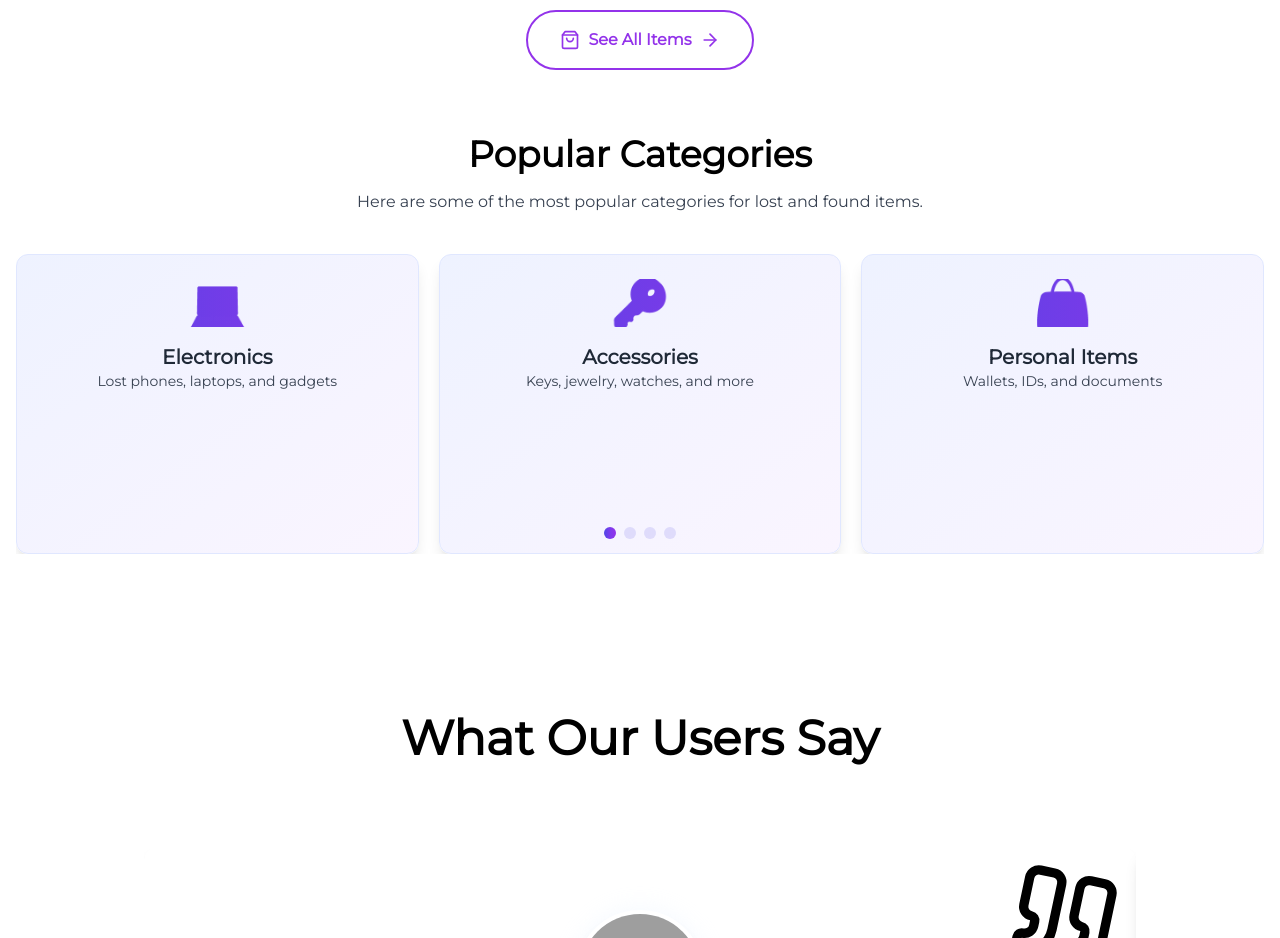
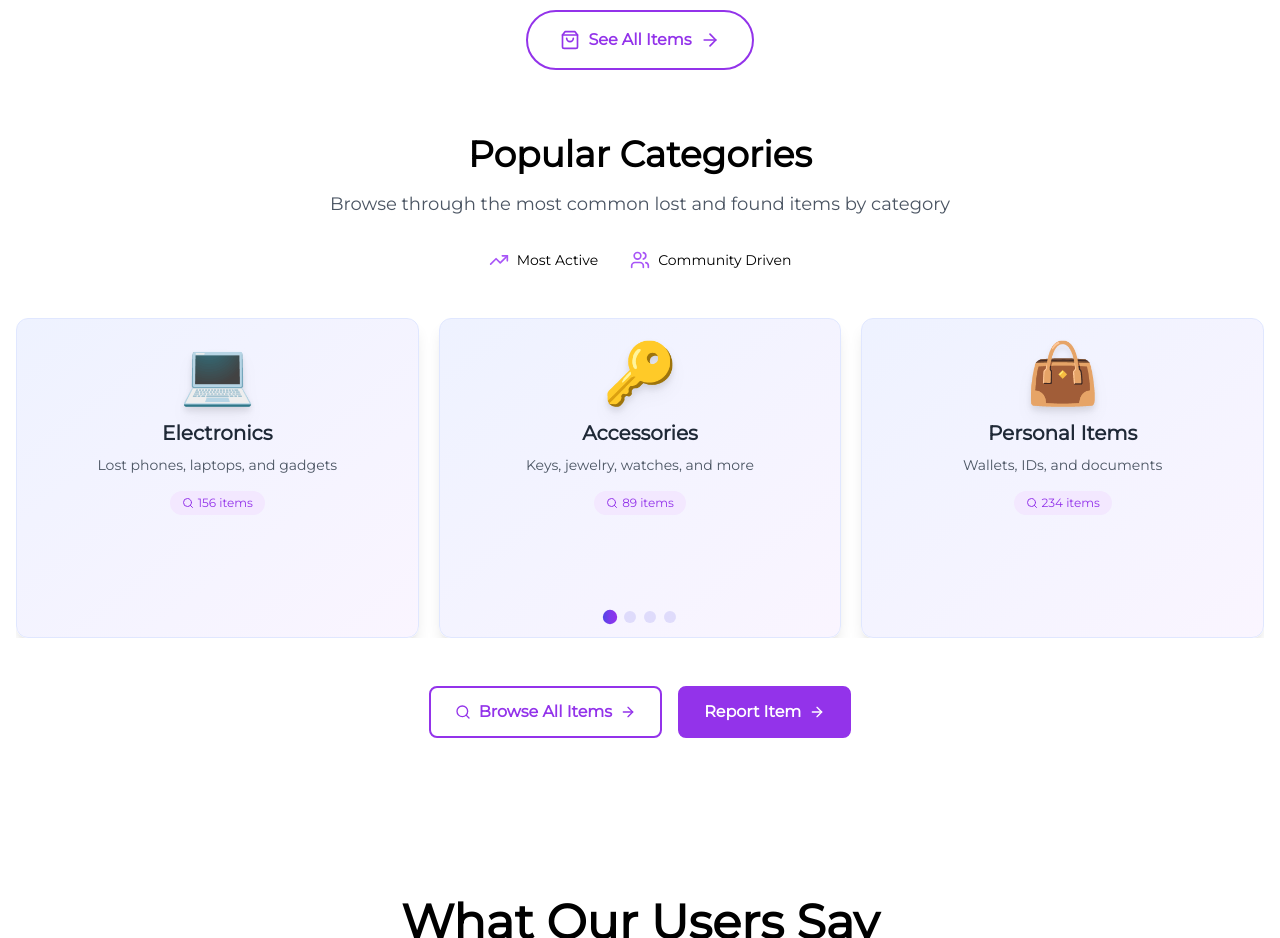
Before and after one commit to AyshaUrmi0/FindConnect, a React (Vite) app: page / in a window 1280 px wide. Shown: the part 860-1798 px from the top of the page. Built offline with nearby package versions, Linux system fonts and the light colour scheme; no server answers; grey boxes are pictures that could not be loaded.

Commit message:
Enhance PopularCategories component with improved UI and functionality

```diff
--- a/src/pages/Home/PopularCategories.jsx
+++ b/src/pages/Home/PopularCategories.jsx
@@ -1,34 +1,112 @@
-import React, { useContext } from 'react';
+import React, { useContext, useState, useEffect } from 'react';
 import { ThemeContext } from '../../context/Authcontext/ThemeContext';
 import { motion } from "framer-motion";
 import { Swiper, SwiperSlide } from "swiper/react";
 import { FreeMode, Pagination } from "swiper/modules";
+import { Link } from 'react-router-dom';
+import { ArrowRight, Search, TrendingUp, Users } from 'lucide-react';
 import "swiper/css";
 import "swiper/css/free-mode";
 import "swiper/css/pagination";
 
 const categories = [
-  { name: "Electronics", description: "Lost phones, laptops, and gadgets", icon: "💻" },
-  { name: "Accessories", description: "Keys, jewelry, watches, and more", icon: "🔑" },
-  { name: "Personal Items", description: "Wallets, IDs, and documents", icon: "👜" },
-  { name: "Pets", description: "Missing or found pets", icon: "🐾" },
-  { name: "Bags", description: "Backpacks, suitcases, and handbags", icon: "🎒" },
-  { name: "Documents", description: "Passports, licenses, and certificates", icon: "📄" },
+  {
+    name: "Electronics",
+    description: "Lost phones, laptops, and gadgets",
+    icon: "💻",
+    color: "from-blue-500 to-cyan-500",
+    count: 156
+  },
+  {
+    name: "Accessories",
+    description: "Keys, jewelry, watches, and more",
+    icon: "🔑",
+    color: "from-purple-500 to-pink-500",
+    count: 89
+  },
+  {
+    name: "Personal Items",
+    description: "Wallets, IDs, and documents",
+    icon: "👜",
+    color: "from-green-500 to-emerald-500",
+    count: 234
+  },
+  {
+    name: "Pets",
+    description: "Missing or found pets",
+    icon: "🐾",
+    color: "from-orange-500 to-red-500",
+    count: 45
+  },
+  {
+    name: "Bags",
+    description: "Backpacks, suitcases, and handbags",
+    icon: "🎒",
+    color: "from-indigo-500 to-purple-500",
+    count: 123
+  },
+  {
+    name: "Documents",
+    description: "Passports, licenses, and certificates",
+    icon: "📄",
+    color: "from-yellow-500 to-orange-500",
+    count: 78
+  },
 ];
 
 const PopularCategories = () => {
   const { theme } = useContext(ThemeContext);
+  const [hoveredIndex, setHoveredIndex] = useState(null);
+  const [isVisible, setIsVisible] = useState(false);
+
+  useEffect(() => {
+    setIsVisible(true);
+  }, []);
+
+  const handleCategoryClick = (categoryName) => {
+    // Navigate to filtered items view
+    window.location.href = `/allItems?category=${encodeURIComponent(categoryName)}`;
+  };
 
   return (
     <div className={`container px-4 mx-auto my-16 ${theme === 'dark' ? ' text-white' : ' text-black'}`}>
-      <h2 className={`mb-4 text-4xl font-bold text-center ${
+      <motion.div
+        initial={{ opacity: 0, y: 30 }}
+        animate={{ opacity: isVisible ? 1 : 0, y: isVisible ? 0 : 30 }}
+        transition={{ duration: 0.6 }}
+        className="text-center mb-12"
+      >
+        <h2 className={`mb-4 text-4xl font-bold ${
           theme === 'dark' ? 'text-white' : 'text-black'
         }`}>
           Popular Categories
         </h2>
-      <p className={`text-center ${theme === 'dark' ? 'text-white' : 'text-gray-700'}`}>
-        Here are some of the most popular categories for lost and found items.
+        <p className={`text-lg ${theme === 'dark' ? 'text-gray-300' : 'text-gray-600'}`}>
+          Browse through the most common lost and found items by category
         </p>
+
+        {/* Stats Section */}
+        <div className="flex justify-center gap-8 mt-8">
+          <motion.div
+            initial={{ opacity: 0, scale: 0.8 }}
+            animate={{ opacity: isVisible ? 1 : 0, scale: isVisible ? 1 : 0.8 }}
+            transition={{ duration: 0.5, delay: 0.2 }}
+            className="flex items-center gap-2"
+          >
+            <TrendingUp className="w-5 h-5 text-purple-500" />
+            <span className="text-sm font-medium">Most Active</span>
+          </motion.div>
+          <motion.div
+            initial={{ opacity: 0, scale: 0.8 }}
+            animate={{ opacity: isVisible ? 1 : 0, scale: isVisible ? 1 : 0.8 }}
+            transition={{ duration: 0.5, delay: 0.3 }}
+            className="flex items-center gap-2"
+          >
+            <Users className="w-5 h-5 text-purple-500" />
+            <span className="text-sm font-medium">Community Driven</span>
+          </motion.div>
+        </div>
+      </motion.div>
 
       {/* Swiper Slider */}
       <Swiper
@@ -46,33 +124,96 @@ const PopularCategories = () => {
         {categories.map((category, index) => (
           <SwiperSlide key={index}>
             <motion.div
-              className={`p-6 text-center min-h-[300px] rounded-xl shadow-lg
+              className={`relative p-6 text-center min-h-[320px] rounded-xl shadow-lg cursor-pointer
                 ${theme === 'dark'
                   ? 'bg-gray-900 border-gray-700 hover:border-purple-400'
                   : 'bg-gradient-to-br from-indigo-50 to-purple-50 border-indigo-100 hover:border-indigo-500'}
-                border hover:shadow-xl transition-all duration-300`}
-              whileHover={{ scale: 1.05 }}
+                border hover:shadow-2xl transition-all duration-300 overflow-hidden group`}
+              whileHover={{
+                scale: 1.05,
+                y: -10
+              }}
               initial={{ opacity: 0, y: 50 }}
-              animate={{ opacity: 1, y: 0 }}
-              transition={{ duration: 0.5, delay: index * 0.2 }}
+              animate={{ opacity: isVisible ? 1 : 0, y: isVisible ? 0 : 50 }}
+              transition={{ duration: 0.5, delay: index * 0.1 }}
+              onHoverStart={() => setHoveredIndex(index)}
+              onHoverEnd={() => setHoveredIndex(null)}
+              onClick={() => handleCategoryClick(category.name)}
             >
+              {/* Background Gradient Effect */}
+              <div className={`absolute inset-0 bg-gradient-to-br ${category.color} opacity-0 group-hover:opacity-10 transition-opacity duration-300`} />
+
+              {/* Icon with enhanced animation */}
               <motion.div
-                className="mb-4 text-5xl text-transparent bg-gradient-to-r from-indigo-600 to-purple-600 bg-clip-text"
-                whileHover={{ rotate: 360 }}
+                className="relative mb-4 text-6xl"
+                whileHover={{
+                  rotate: 360,
+                  scale: 1.2
+                }}
                 transition={{ duration: 0.6 }}
               >
-                {category.icon}
+                <span className="drop-shadow-lg">{category.icon}</span>
               </motion.div>
-              <h3 className={`mt-4 text-xl font-bold ${theme === 'dark' ? 'text-white' : 'text-gray-800'}`}>
+
+              {/* Category Info */}
+              <div className="relative">
+                <h3 className={`mt-4 text-xl font-bold mb-2 ${theme === 'dark' ? 'text-white' : 'text-gray-800'}`}>
                   {category.name}
                 </h3>
-              <p className={`text-sm ${theme === 'dark' ? 'text-gray-300' : 'text-gray-700'}`}>
+                <p className={`text-sm mb-4 ${theme === 'dark' ? 'text-gray-300' : 'text-gray-600'}`}>
                   {category.description}
                 </p>
+
+                {/* Item Count Badge */}
+                <div className="inline-flex items-center gap-1 px-3 py-1 mb-4 text-xs font-medium text-purple-600 bg-purple-100 rounded-full dark:bg-purple-900 dark:text-purple-300">
+                  <Search className="w-3 h-3" />
+                  {category.count} items
+                </div>
+
+                {/* Action Button */}
+                <motion.div
+                  className="flex items-center justify-center gap-2 text-sm font-medium text-purple-600 dark:text-purple-400"
+                  initial={{ opacity: 0 }}
+                  animate={{ opacity: hoveredIndex === index ? 1 : 0 }}
+                  transition={{ duration: 0.2 }}
+                >
+                  <span>Browse Category</span>
+                  <ArrowRight className="w-4 h-4 transition-transform group-hover:translate-x-1" />
+                </motion.div>
+              </div>
+
+              {/* Hover Overlay */}
+              <div className="absolute inset-0 bg-gradient-to-t from-purple-600/10 to-transparent opacity-0 group-hover:opacity-100 transition-opacity duration-300" />
             </motion.div>
           </SwiperSlide>
         ))}
       </Swiper>
+
+      {/* Quick Actions */}
+      <motion.div
+        initial={{ opacity: 0, y: 20 }}
+        animate={{ opacity: isVisible ? 1 : 0, y: isVisible ? 0 : 20 }}
+        transition={{ duration: 0.6, delay: 0.8 }}
+        className="mt-12 text-center"
+      >
+        <div className="flex flex-col gap-4 sm:flex-row sm:justify-center">
+          <Link
+            to="/allItems"
+            className="inline-flex items-center gap-2 px-6 py-3 font-semibold text-purple-600 transition-all border-2 border-purple-600 rounded-lg hover:bg-purple-600 hover:text-white hover:shadow-lg group"
+          >
+            <Search className="w-4 h-4" />
+            Browse All Items
+            <ArrowRight className="w-4 h-4 transition-transform group-hover:translate-x-1" />
+          </Link>
+          <Link
+            to="/addItem"
+            className="inline-flex items-center gap-2 px-6 py-3 font-semibold text-white transition-all bg-purple-600 border-2 border-purple-600 rounded-lg hover:bg-purple-700 hover:shadow-lg group"
+          >
+            <span>Report Item</span>
+            <ArrowRight className="w-4 h-4 transition-transform group-hover:translate-x-1" />
+          </Link>
+        </div>
+      </motion.div>
 
       {/* Custom Swiper Styles */}
       <style>
@@ -81,9 +222,15 @@ const PopularCategories = () => {
             width: 12px;
             height: 12px;
             background: rgba(79, 70, 229, 0.7);
+            transition: all 0.3s ease;
           }
           .custom-swiper .swiper-pagination-bullet-active {
             background: linear-gradient(to right, #4f46e5, #7c3aed, #9333ea);
+            transform: scale(1.2);
+          }
+          .custom-swiper .swiper-pagination-bullet:hover {
+            background: rgba(79, 70, 229, 0.9);
+            transform: scale(1.1);
           }
           @media (prefers-color-scheme: dark) {
             .custom-swiper .swiper-pagination-bullet {
@@ -91,6 +238,9 @@ const PopularCategories = () => {
             }
             .custom-swiper .swiper-pagination-bullet-active {
               background: linear-gradient(to right, #d8b4fe, #a78bfa, #8b5cf6);
+            }
+            .custom-swiper .swiper-pagination-bullet:hover {
+              background: rgba(233, 213, 255, 0.9);
             }
           }
         `}
```
Also changed, not shown: 1 other file (tests, documents, lock files or other folders). Lines whose indentation alone changed are shown as unchanged.
